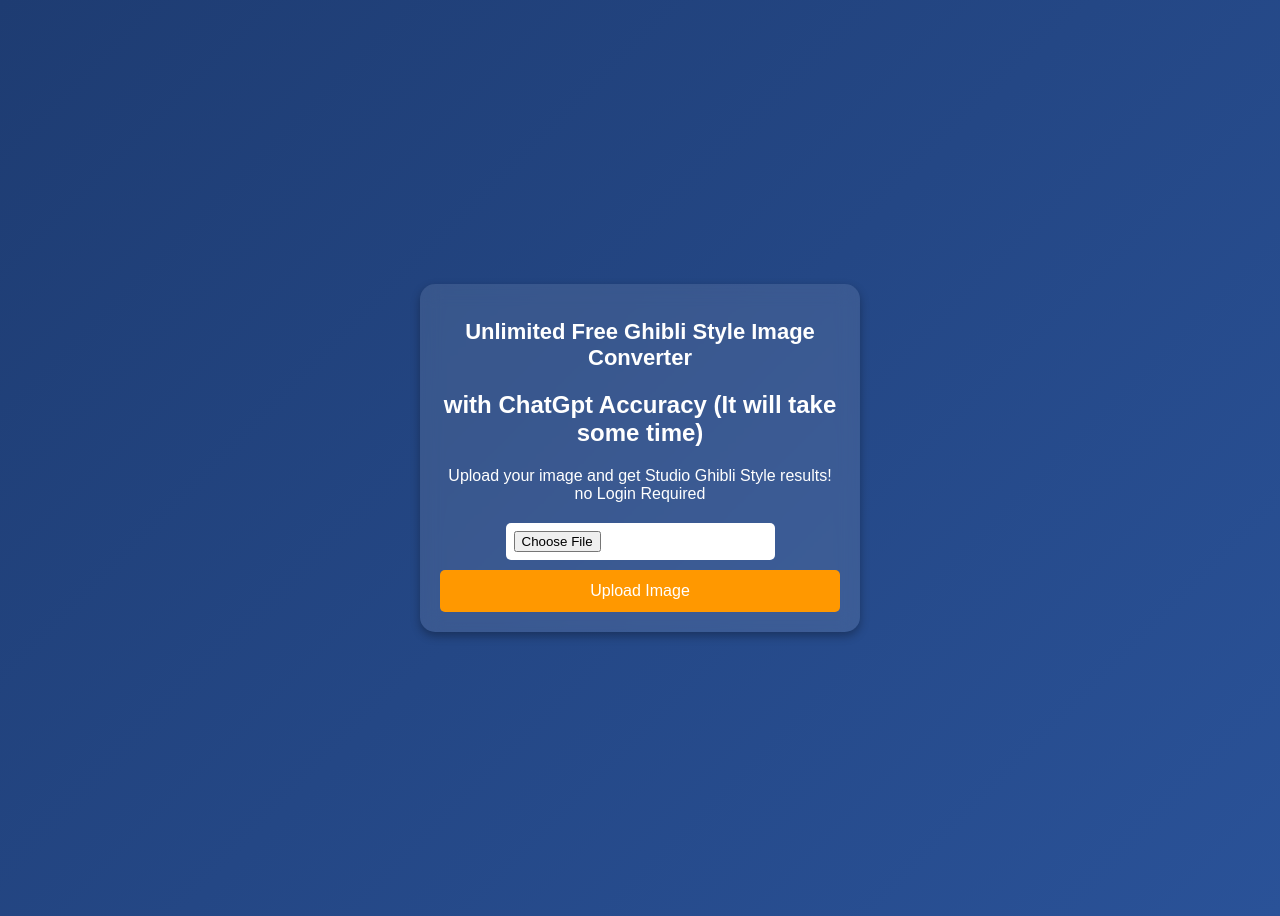
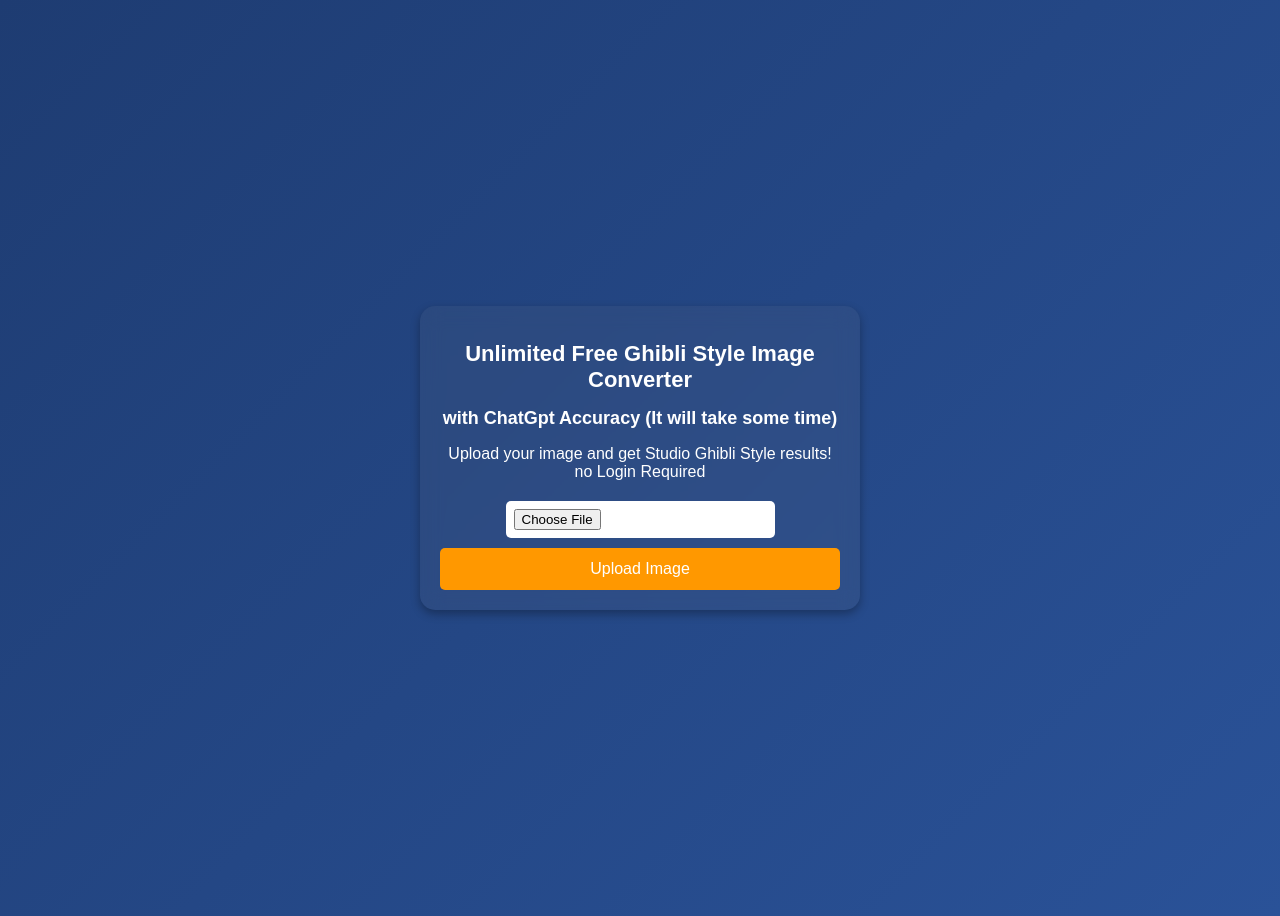
Before and after one commit to Ghibli-Art/Cool-Ghibli-Style, a plain HTML site: page index.html in a window 1280 px wide. Drawn offline with Linux system fonts and the light colour scheme.

Commit message:
Update index.html

```diff
--- a/index.html
+++ b/index.html
@@ -16,7 +16,7 @@
             min-height: 100vh;
         }
         .container {
-            background: rgba(255, 255, 255, 0.1);
+            background: rgba(128, 128, 128, 0.1);
             padding: 20px;
             border-radius: 15px;
             box-shadow: 0px 4px 10px rgba(0, 0, 0, 0.3);
@@ -25,6 +25,7 @@
             backdrop-filter: blur(10px);
         }
         h1 { font-size: 22px; margin-bottom: 10px; }
+        H2 { font-size: 18px; margin-bottom: 10px; }
         p { margin-bottom: 20px; }
         input[type="file"] {
             display: block;
```
